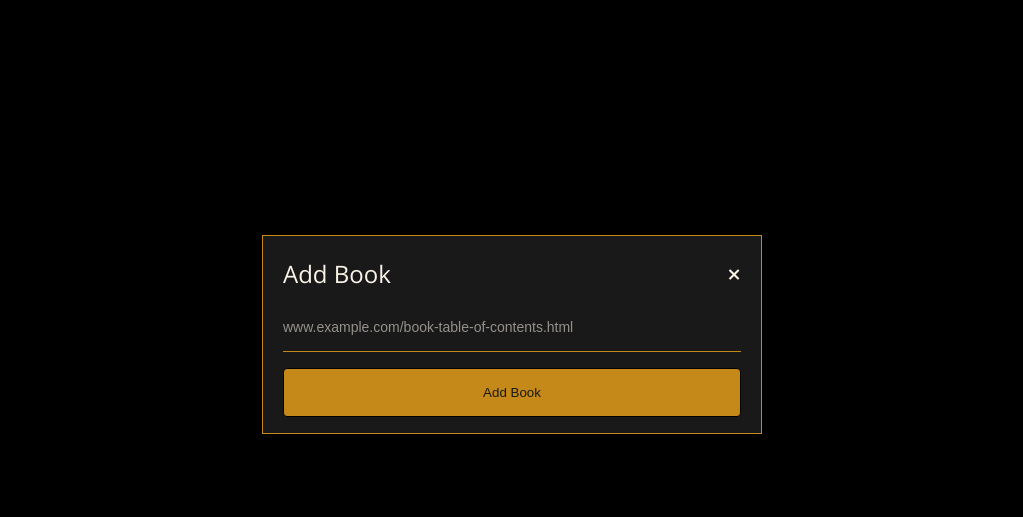
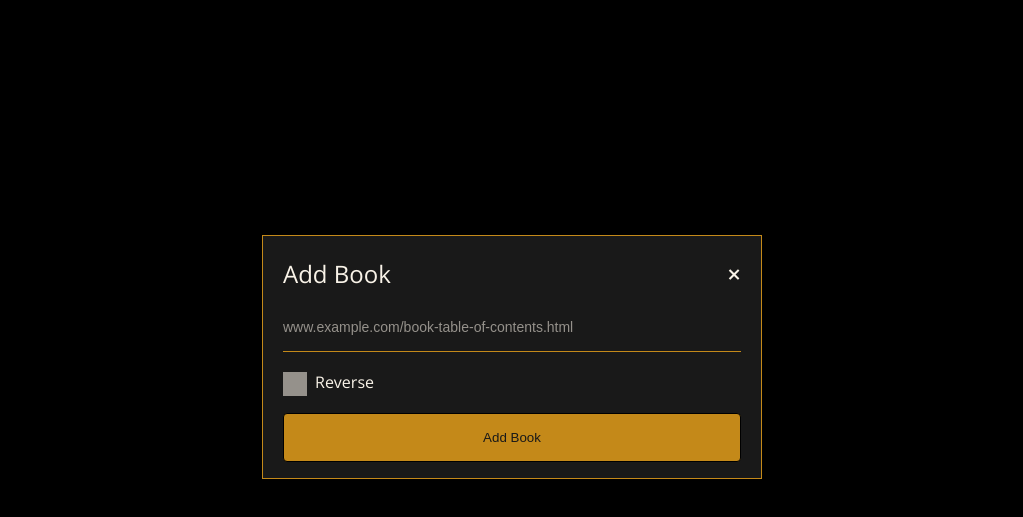
Before and after one commit to monis0395/Lino, a plain HTML site: page public/reader/src/html/books.html in a window 1280 px wide. Both pictures are taken after a click on the element "Add Book". Shown: the part 69-586 px from the top of the page, without its empty margins (128-1151 px from the left). Drawn offline with nearby package versions, Linux system fonts and the light colour scheme; no server answers.

Commit message:
added check box css

```diff
--- /dev/null
+++ b/public/reader/src/css/checkbox.css
@@ -0,0 +1,66 @@
+/* The container */
+.container {
+    display: block;
+    position: relative;
+    padding-left: 32px;
+    margin-bottom: var(--baseline-v);
+    cursor: pointer;
+    -webkit-user-select: none;
+    -moz-user-select: none;
+    -ms-user-select: none;
+    user-select: none;
+}
+
+/* Hide the browser's default checkbox */
+.container input {
+    position: absolute;
+    opacity: 0;
+    cursor: pointer;
+    height: 0;
+    width: 0;
+}
+
+/* Create a custom checkbox */
+.checkmark {
+    position: absolute;
+    top: 4px;
+    left: 0;
+    height: 24px;
+    width: 24px;
+    background-color: var(--secondary-foreground);
+}
+
+/* On mouse-over, lower opacity*/
+.container:hover input ~ .checkmark {
+    opacity: 0.8;
+}
+
+/* When the checkbox is checked, add a blue background */
+.container input:checked ~ .checkmark {
+    background-color: var(--highlight-color);
+}
+
+/* Create the checkmark/indicator (hidden when not checked) */
+.checkmark:after {
+    content: "";
+    position: absolute;
+    display: none;
+}
+
+/* Show the checkmark when checked */
+.container input:checked ~ .checkmark:after {
+    display: block;
+}
+
+/* Style the checkmark/indicator */
+.container .checkmark:after {
+    left: 10px;
+    top: 4px;
+    width: 4px;
+    height: 12px;
+    border: solid var(--primary-foreground);
+    border-width: 0 2px 2px 0;
+    -webkit-transform: rotate(45deg);
+    -ms-transform: rotate(45deg);
+    transform: rotate(45deg);
+}
--- a/public/reader/src/css/root.css
+++ b/public/reader/src/css/root.css
@@ -72,6 +72,7 @@
     --highlight-color: #FF3066; /* base */
 }
 
+/* Tablet Styles */
 @media only screen and (min-width: 767px) and (max-width: 960px) {
     :root {
         --baseline-h: 20px;
--- a/public/reader/src/html/books.html
+++ b/public/reader/src/html/books.html
@@ -9,6 +9,7 @@
     <link rel='stylesheet' href='../css/modal.css'/>
     <link rel='stylesheet' href='../css/snackbar.css'/>
     <link rel='stylesheet' href='../css/style.css'/>
+    <link rel='stylesheet' href='../css/checkbox.css'/>
     <link rel='stylesheet' href='../css/books.css'/>
 </head>
 <body class="gold-theme-dark">
@@ -80,6 +81,10 @@
         <span class="close pointer">&times;</span>
         <form>
             <input id="add-book-modal-input" type="text" placeholder="www.example.com/book-table-of-contents.html">
+            <label class="container">
+                <input type="checkbox">
+                <span class="checkmark"></span>Reverse
+            </label>
             <input id="add-book-modal-submit" type="submit" value="Add Book">
         </form>
     </div>
```
